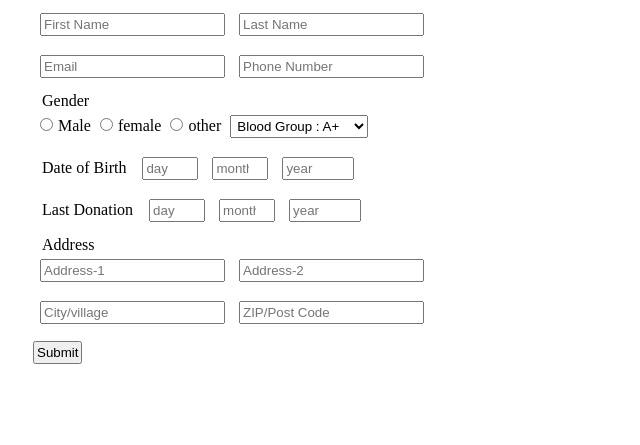
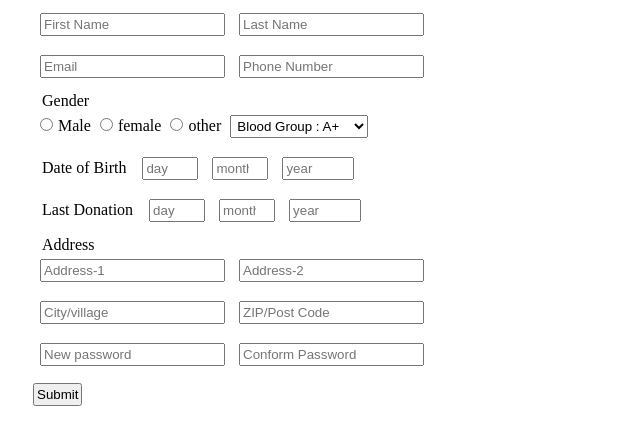
Before and after one commit to Bhowmik-puja/health_care, a PHP site: page /donerReg.php in a window 1280 px wide. Shown: the part 72-517 px from the top of the page, without its empty margins (0-640 px from the left). Run offline with PHP 8.4, Linux system fonts and the light colour scheme.

Commit message:
add password

```diff
--- a/doctorRegF.php
+++ b/doctorRegF.php
@@ -77,6 +77,11 @@
                <input type="file" name="doctor_img"  id="doctor_img">
           </div>
 
+          <div class="doctor_password">
+               <input type="password" name="password" placeholder="New password">
+               <input type="password" name="confPassword" placeholder="Conform Password">
+          </div>
+
 
          <input type="submit" value="Submit">
 
--- a/donerReg.php
+++ b/donerReg.php
@@ -76,6 +76,11 @@
                <input type="text" name="doner_Zip_code" placeholder="ZIP/Post Code">
           </div>
 
+          <div class="doner_password">
+               <input type="password" name="password" placeholder="New password">
+               <input type="password" name="confPassword" placeholder="Conform Password">
+          </div>
+
 
 
          <input type="submit" value="Submit">
```
